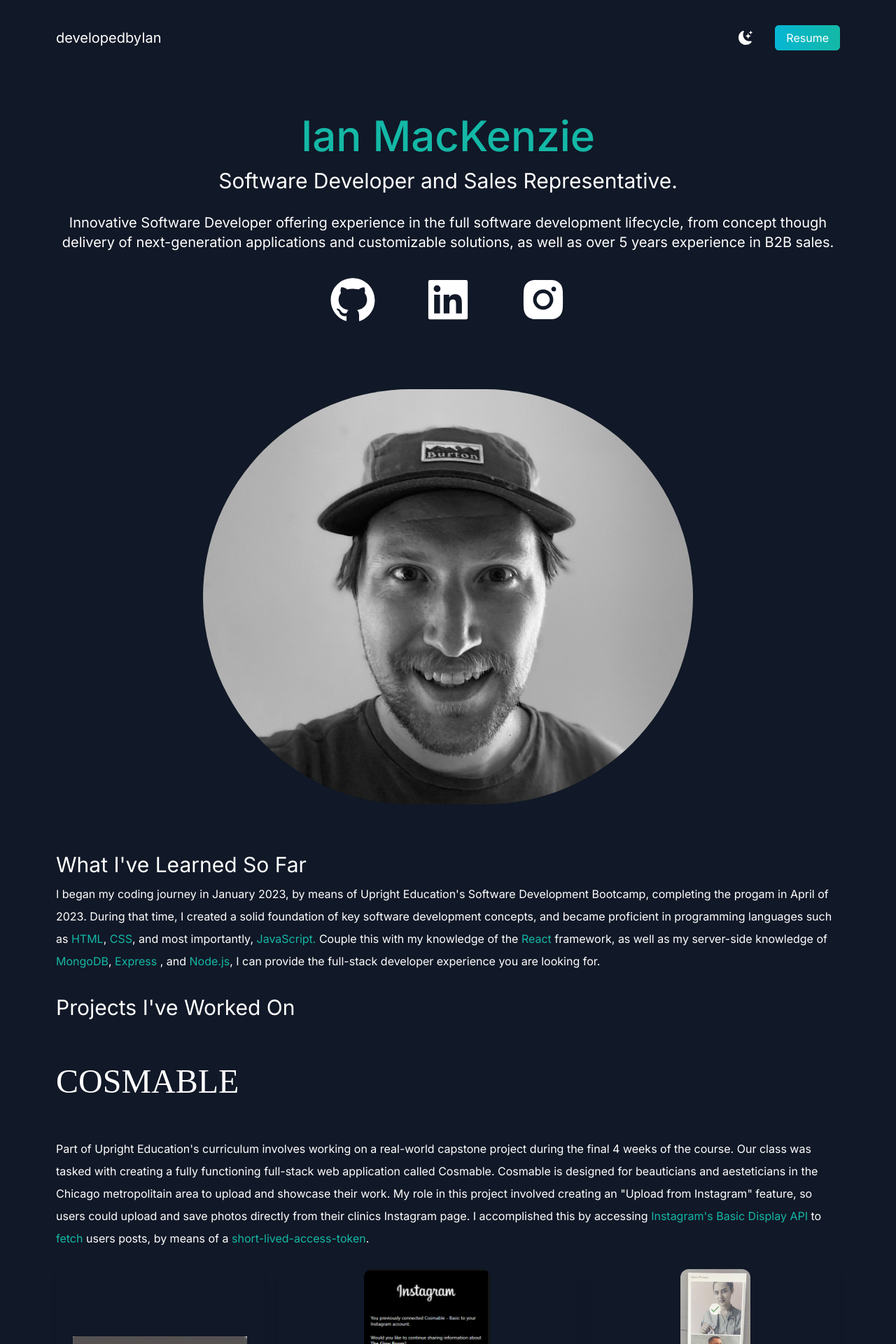
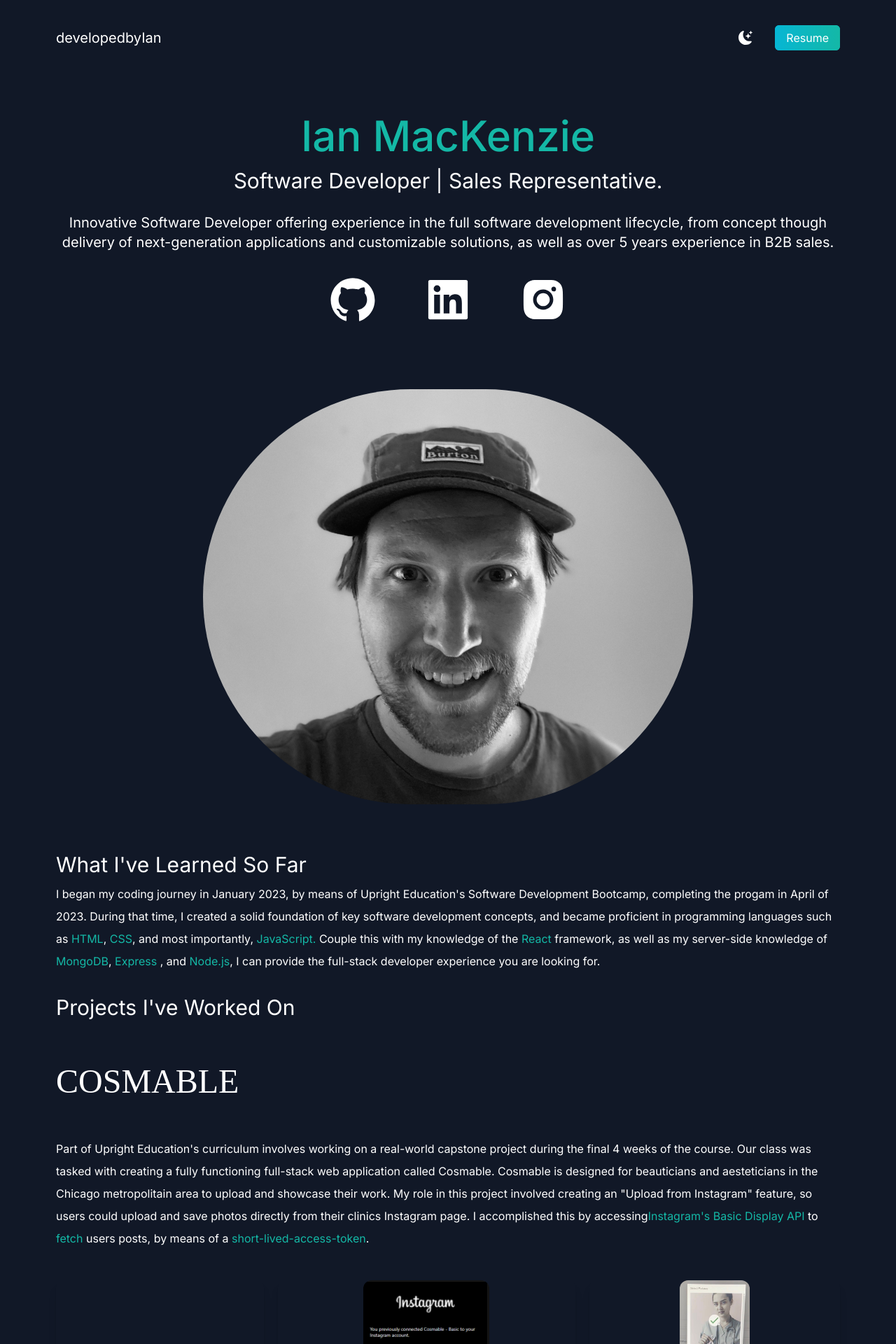
Before and after one commit to iam08160/portfolio, a Next.js app in the folder portfolio/: page / in a window 1280 px wide. Shown: the top 1920 px of the page at 70% size. Built offline with nearby package versions, Linux system fonts and the light colour scheme.

Commit message:
mobile opt

```diff
--- a/portfolio/src/app/page.js
+++ b/portfolio/src/app/page.js
@@ -34,7 +34,7 @@ export default function Home() {
               Ian MacKenzie
             </h2>
             <h3 className="text-2xl py-2 md:text-3xl dark:text-white">
-              Software Developer and Sales Representative.
+              Software Developer | Sales Representative.
             </h3>
             <p className="text-md py-5 leading-8 text-gray-800 md:text-xl max-w-7xl mx-auto dark:text-white">
               Innovative Software Developer offering experience in the full
@@ -101,7 +101,7 @@ export default function Home() {
             <h3 id="cosmable" className="text-5xl py-10 dark:text-white">
               COSMABLE
             </h3>
-            <p className="text-md py-4 leading-8 text-gray-800 dark:text-white">
+            <p className="text-md py-4 mb-4 leading-8 text-gray-800 dark:text-white">
               Part of Upright Education's curriculum involves working on a
               real-world capstone project during the final 4 weeks of the
               course. Our class was tasked with creating a fully functioning
@@ -110,7 +110,7 @@ export default function Home() {
               to upload and showcase their work. My role in this project
               involved creating an "Upload from Instagram" feature, so users
               could upload and save photos directly from their clinics Instagram
-              page. I accomplished this by accessing{" "}
+              page. I accomplished this by accessing
               <span className="text-teal-500">
                 Instagram's Basic Display API
               </span>{" "}
@@ -119,7 +119,7 @@ export default function Home() {
               means of a{" "}
               <span className="text-teal-500">short-lived-access-token</span>.
             </p>
-            <div className="flex justify-center gap-5 py-3">
+            <div className="md:flex justify-center gap-5 py-3">
               <div className=" mx-auto shadow-lg rounded-xl dark:m-w-3px ">
                 <Image
                   className="mx-auto my-12 py-12 pl-6 pr-6 rounded-xl "
@@ -129,7 +129,7 @@ export default function Home() {
                 />
                 <p className="py-15 pl-3 my-3 dark:text-white">
                   <span className="text-teal-500 ">handleAuth</span> function
-                  created to handle Instagram's authentication process via{" "}
+                  created to handle Instagram's authentication process via
                   <span className="text-teal-500">
                     string-interpolated query parameters.
                   </span>
@@ -145,8 +145,8 @@ export default function Home() {
                 <p className="py-3 pl-3 pr-3 dark:text-white">
                   <span className="text-teal-500">handleRedirect</span> function
                   used after authentication is complete, authorization code
-                  exhanged for{" "}
-                  <span className="text-teal-500">access token</span>,{" "}
+                  exhanged for
+                  <span className="text-teal-500">access token</span>,
                   <span className="text-teal-500">useEffect</span> hook used to
                   redirect back to our application.
                 </p>
@@ -171,10 +171,10 @@ export default function Home() {
           </div>
         </section>
 
-        <p className=" text-xs text-center text-white mt-12 ">
-          Created by <span className="text-teal-500">learning</span>{" "}
-          <span className="text-teal-500">Next.js</span> and{" "}
-          <span className="text-teal-500">Tailwind</span>
+        <p className=" text-xs text-center text-gray-900 dark:text-white mt-12 ">
+          Created by <span className="text-teal-500">learning</span>
+          <span className="text-teal-500">Next.js</span> and
+          <span className="text-teal-500"> Tailwind</span>
         </p>
       </main>
     </div>
```
